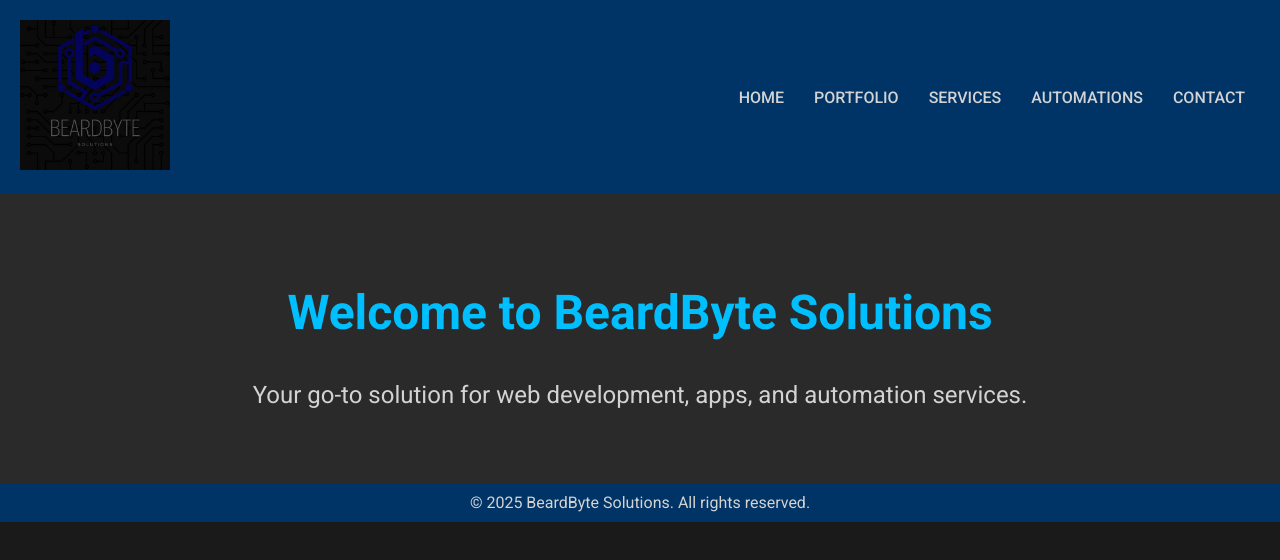
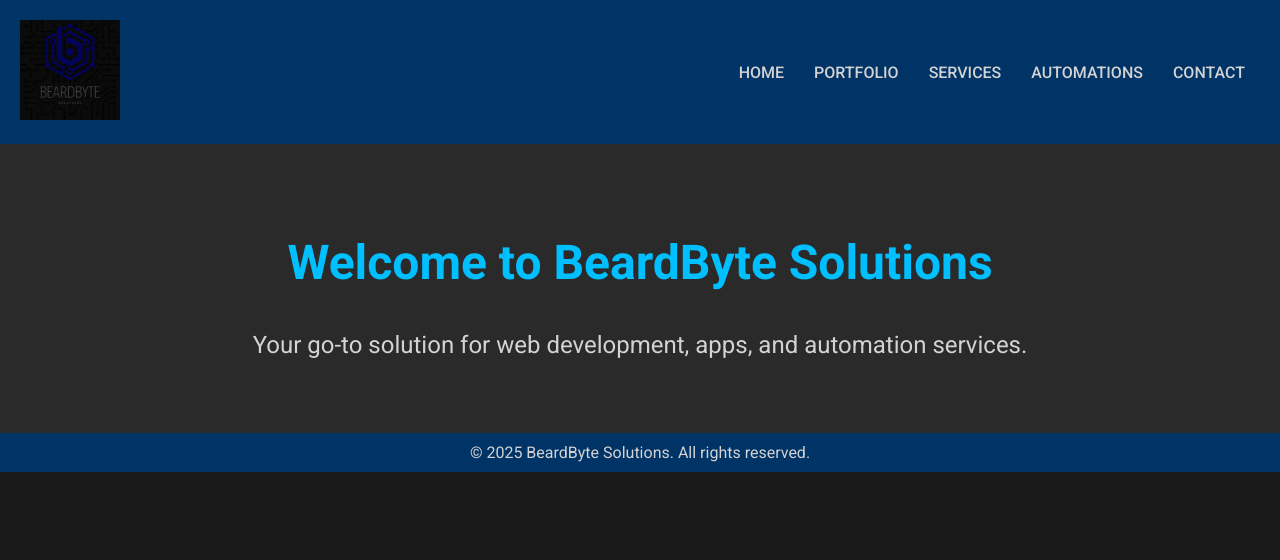
Before and after one commit to BeardByteSolutions/BeardByteSolutions, a plain HTML site: page index.html in a window 1280 px wide. Drawn offline with Linux system fonts and the light colour scheme.

Commit message:
Update style.css

```diff
--- a/style.css
+++ b/style.css
@@ -17,7 +17,7 @@ header {
 }
 
 header .logo img {
-    height: 150px; /* Adjust logo size */
+    height: 100px; /* Adjust logo size */
 }
 
 nav ul {
```
